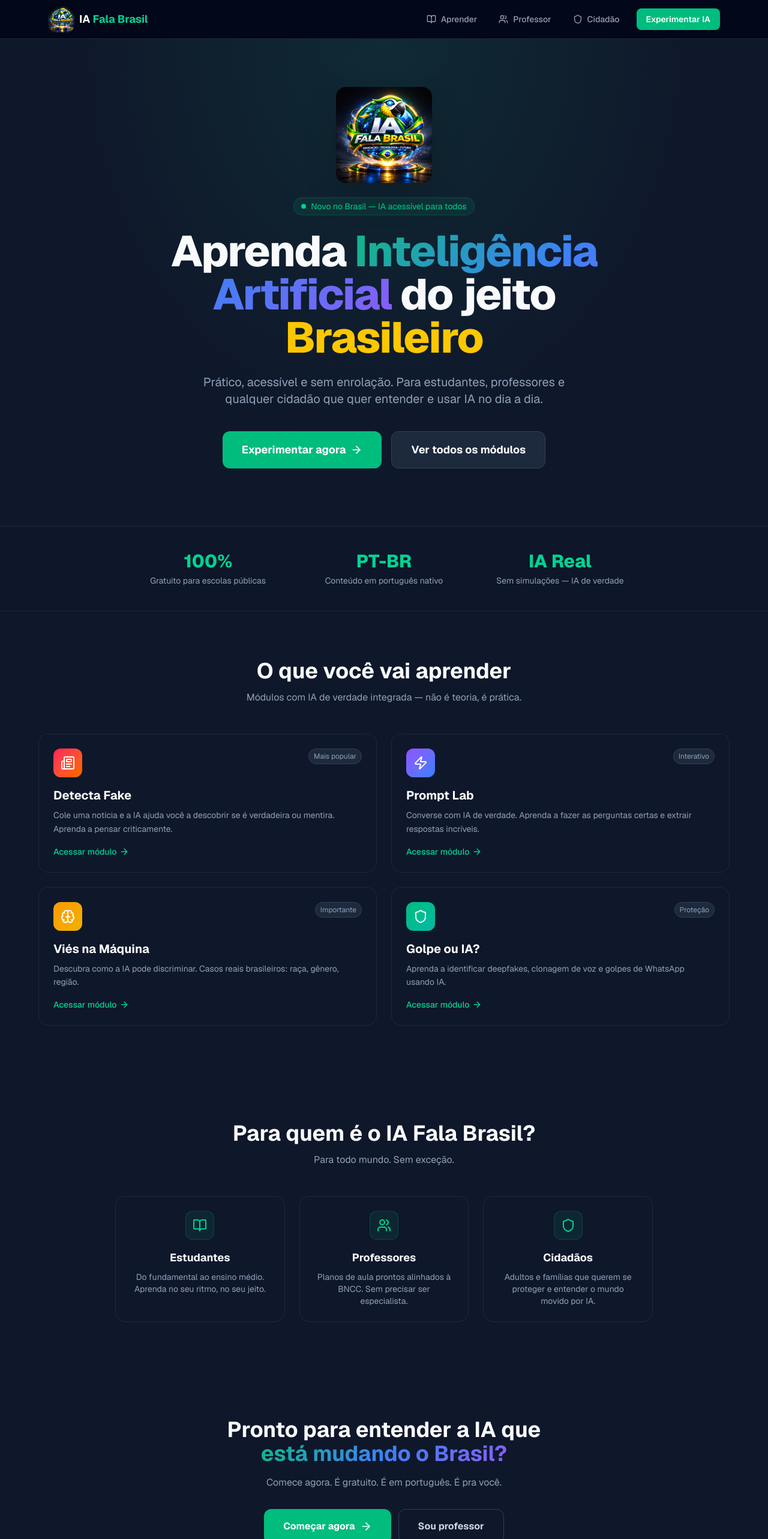
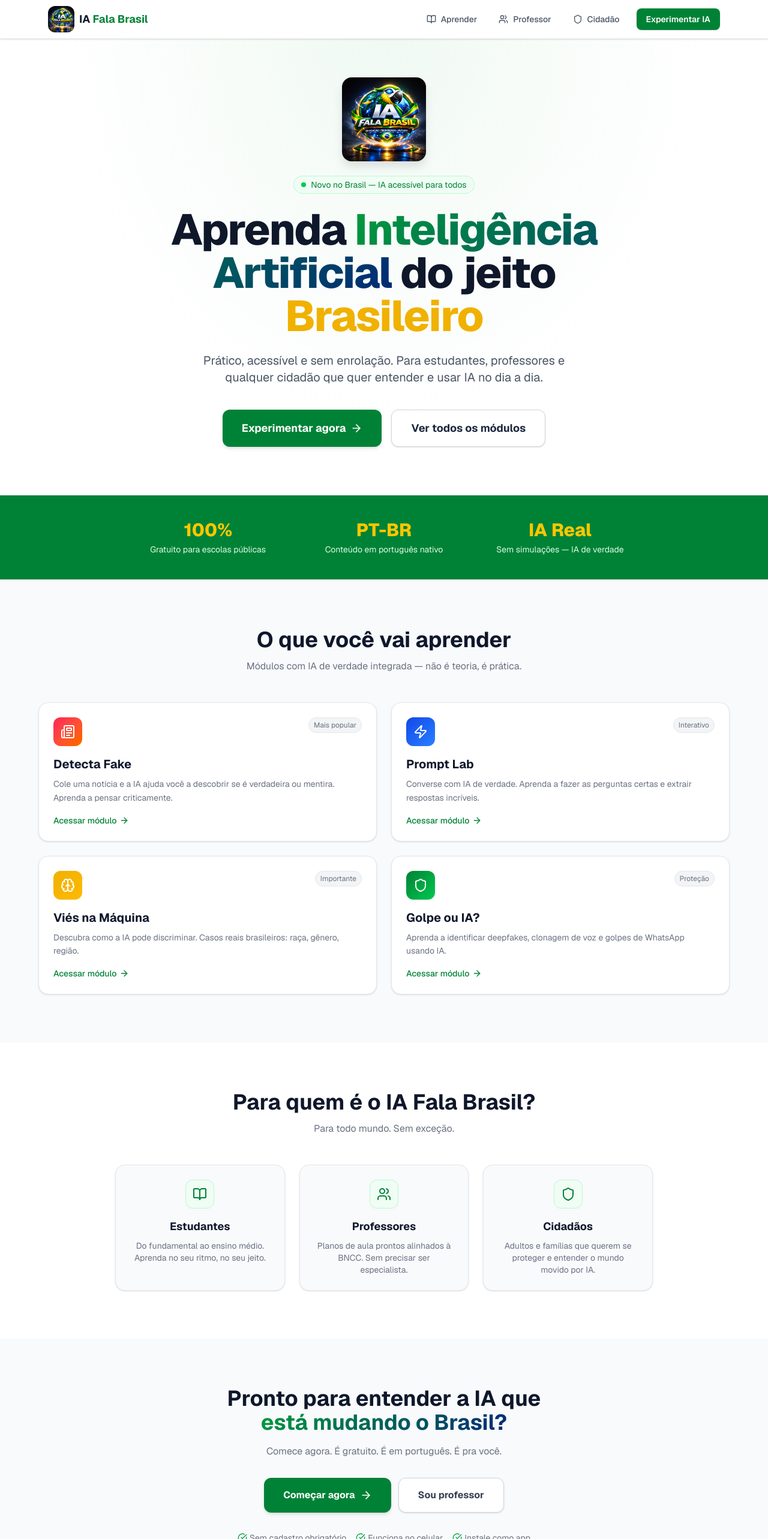
Before and after one commit to brasil-digital/ia-fala-brasil, a Next.js app: page / in a window 1280 px wide. Shown: the top 2566 px of the page at 60% size. Built offline with nearby package versions, Linux system fonts and the light colour scheme.

Commit message:
feat: tema claro com cores da bandeira brasileira (verde, amarelo, azul)

```diff
--- a/app/aprender/page.tsx
+++ b/app/aprender/page.tsx
@@ -7,7 +7,7 @@
     icon: Newspaper,
     color: "from-rose-500 to-orange-500",
     titulo: "Detecta Fake",
-    desc: "Cole uma notícia ou mensagem de WhatsApp e a IA analisa se é verdadeira, falsa ou precisar de verificação.",
+    desc: "Cole uma notícia ou mensagem de WhatsApp e a IA analisa se é verdadeira, falsa ou precisa de verificação.",
     tags: ["Pensamento crítico", "Desinformação", "BNCC"],
     tempo: "5-10 min",
     nivel: "Todos",
@@ -16,7 +16,7 @@
   {
     href: "/aprender/prompt-lab",
     icon: Zap,
-    color: "from-violet-500 to-blue-500",
+    color: "from-blue-700 to-blue-500",
     titulo: "Prompt Lab",
     desc: "Converse com IA de verdade. Aprenda a formular perguntas melhores e entenda como a IA responde.",
     tags: ["Engenharia de prompt", "IA generativa", "Prática"],
@@ -27,7 +27,7 @@
   {
     href: "/aprender/vies-na-maquina",
     icon: Brain,
-    color: "from-amber-500 to-yellow-500",
+    color: "from-yellow-500 to-amber-400",
     titulo: "Viés na Máquina",
     desc: "Entenda como a IA pode discriminar e reproduzir preconceitos. Casos reais com contexto brasileiro.",
     tags: ["Ética em IA", "Discriminação", "Direitos digitais"],
@@ -38,7 +38,7 @@
   {
     href: "#",
     icon: Brain,
-    color: "from-slate-600 to-slate-700",
+    color: "from-gray-400 to-gray-500",
     titulo: "Como a IA Aprende",
     desc: "Redes neurais, dados de treino e aprendizado de máquina explicados com exemplos do dia a dia brasileiro.",
     tags: ["Machine Learning", "Fundamentos"],
@@ -52,8 +52,8 @@
   return (
     <div className="max-w-5xl mx-auto px-4 py-16">
       <div className="mb-12">
-        <h1 className="text-4xl font-extrabold mb-3">Módulos de Aprendizado</h1>
-        <p className="text-slate-400 text-lg">
+        <h1 className="text-4xl font-extrabold mb-3 text-slate-900">Módulos de Aprendizado</h1>
+        <p className="text-gray-500 text-lg">
           Aprenda IA na prática. Cada módulo usa IA de verdade — não é simulação.
         </p>
       </div>
@@ -62,32 +62,30 @@
         {modulos.map(({ href, icon: Icon, color, titulo, desc, tags, tempo, nivel, disponivel }) => (
           <div key={titulo} className={`relative card-glow ${!disponivel ? "opacity-60" : ""}`}>
             {!disponivel && (
-              <div className="absolute top-4 right-4 z-10 flex items-center gap-1 text-xs bg-slate-700 text-slate-300 px-2 py-1 rounded-full">
+              <div className="absolute top-4 right-4 z-10 flex items-center gap-1 text-xs bg-gray-100 text-gray-500 px-2 py-1 rounded-full border border-gray-200">
                 <Lock className="w-3 h-3" /> Em breve
               </div>
             )}
             <Link href={disponivel ? href : "#"} className={!disponivel ? "pointer-events-none" : ""}>
-              <div className="h-full p-6 rounded-2xl bg-slate-900 border border-slate-800 hover:border-slate-700 flex flex-col gap-4">
+              <div className="h-full p-6 rounded-2xl bg-white border border-gray-200 flex flex-col gap-4 shadow-sm hover:shadow-md transition-shadow">
                 <div className={`w-12 h-12 rounded-xl bg-gradient-to-br ${color} flex items-center justify-center`}>
                   <Icon className="w-6 h-6 text-white" />
                 </div>
                 <div className="flex-1">
-                  <h2 className="text-xl font-bold mb-2">{titulo}</h2>
-                  <p className="text-slate-400 text-sm leading-relaxed mb-4">{desc}</p>
+                  <h2 className="text-xl font-bold mb-2 text-slate-900">{titulo}</h2>
+                  <p className="text-gray-500 text-sm leading-relaxed mb-4">{desc}</p>
                   <div className="flex flex-wrap gap-2">
                     {tags.map((tag) => (
-                      <span key={tag} className="text-xs px-2 py-1 rounded-full bg-slate-800 text-slate-400">
+                      <span key={tag} className="text-xs px-2 py-1 rounded-full bg-gray-100 text-gray-500 border border-gray-200">
                         {tag}
                       </span>
                     ))}
                   </div>
                 </div>
                 <div className="flex items-center justify-between text-sm">
-                  <div className="text-slate-500">
-                    ⏱ {tempo} · {nivel}
-                  </div>
+                  <div className="text-gray-400">⏱ {tempo} · {nivel}</div>
                   {disponivel && (
-                    <span className="flex items-center gap-1 text-emerald-400 font-medium">
+                    <span className="flex items-center gap-1 text-green-700 font-medium">
                       Acessar <ArrowRight className="w-4 h-4" />
                     </span>
                   )}
--- a/app/globals.css
+++ b/app/globals.css
@@ -1,8 +1,8 @@
 @import "tailwindcss";
 
 :root {
-  --background: #0f172a;
-  --foreground: #f8fafc;
+  --background: #f8fafc;
+  --foreground: #0f172a;
 }
 
 @theme inline {
@@ -18,18 +18,19 @@
   font-family: var(--font-geist-sans), system-ui, sans-serif;
 }
 
+/* Gradiente com cores do Brasil: verde → azul */
 .gradient-text {
-  background: linear-gradient(135deg, #10b981, #3b82f6, #8b5cf6);
+  background: linear-gradient(135deg, #009C3B, #002776);
   -webkit-background-clip: text;
   -webkit-text-fill-color: transparent;
   background-clip: text;
 }
 
 .card-glow {
-  transition: all 0.3s ease;
+  transition: all 0.25s ease;
 }
 
 .card-glow:hover {
-  box-shadow: 0 0 30px rgba(16, 185, 129, 0.15);
+  box-shadow: 0 8px 30px rgba(0, 156, 59, 0.12);
   transform: translateY(-2px);
 }
--- a/app/layout.tsx
+++ b/app/layout.tsx
@@ -11,7 +11,7 @@
   manifest: "/manifest.json",
   appleWebApp: {
     capable: true,
-    statusBarStyle: "black-translucent",
+    statusBarStyle: "default",
     title: "IA Fala Brasil",
   },
   openGraph: {
@@ -23,7 +23,7 @@
 };
 
 export const viewport: Viewport = {
-  themeColor: "#10b981",
+  themeColor: "#009C3B",
   width: "device-width",
   initialScale: 1,
   maximumScale: 1,
@@ -47,11 +47,11 @@
           }}
         />
       </head>
-      <body className="min-h-full flex flex-col bg-slate-950 text-slate-50">
+      <body className="min-h-full flex flex-col bg-slate-50 text-slate-900">
         <Navbar />
         <main className="flex-1">{children}</main>
-        <footer className="border-t border-slate-800 py-6 text-center text-slate-500 text-sm">
-          © 2026 IA Fala Brasil · Feito com 💚 para o povo brasileiro
+        <footer className="border-t border-gray-200 bg-white py-6 text-center text-gray-500 text-sm">
+          © 2026 IA Fala Brasil · Educação · Tecnologia · Futuro 🇧🇷
         </footer>
       </body>
     </html>
--- a/app/page.tsx
+++ b/app/page.tsx
@@ -14,7 +14,7 @@
   {
     href: "/aprender/prompt-lab",
     icon: Zap,
-    color: "from-violet-500 to-blue-500",
+    color: "from-blue-700 to-blue-500",
     badge: "Interativo",
     title: "Prompt Lab",
     desc: "Converse com IA de verdade. Aprenda a fazer as perguntas certas e extrair respostas incríveis.",
@@ -22,7 +22,7 @@
   {
     href: "/aprender/vies-na-maquina",
     icon: Brain,
-    color: "from-amber-500 to-yellow-500",
+    color: "from-yellow-500 to-amber-400",
     badge: "Importante",
     title: "Viés na Máquina",
     desc: "Descubra como a IA pode discriminar. Casos reais brasileiros: raça, gênero, região.",
@@ -30,7 +30,7 @@
   {
     href: "/cidadao",
     icon: Shield,
-    color: "from-emerald-500 to-teal-500",
+    color: "from-green-700 to-green-500",
     badge: "Proteção",
     title: "Golpe ou IA?",
     desc: "Aprenda a identificar deepfakes, clonagem de voz e golpes de WhatsApp usando IA.",
@@ -54,42 +54,42 @@
     <div className="flex flex-col">
 
       {/* Hero */}
-      <section className="relative overflow-hidden px-4 pt-20 pb-24 text-center">
-        <div className="absolute inset-0 bg-[radial-gradient(ellipse_at_top,rgba(16,185,129,0.12),transparent_60%)] pointer-events-none" />
+      <section className="relative overflow-hidden px-4 pt-16 pb-20 text-center bg-white">
+        <div className="absolute inset-0 bg-[radial-gradient(ellipse_at_top,rgba(0,156,59,0.06),transparent_60%)] pointer-events-none" />
         <div className="relative max-w-4xl mx-auto">
           <div className="flex justify-center mb-6">
             <Image
               src="/logo.png"
               alt="IA Fala Brasil"
-              width={160}
-              height={160}
-              className="rounded-2xl drop-shadow-2xl"
+              width={140}
+              height={140}
+              className="rounded-2xl drop-shadow-xl"
               priority
             />
           </div>
-          <div className="inline-flex items-center gap-2 px-3 py-1 rounded-full bg-emerald-500/10 border border-emerald-500/20 text-emerald-400 text-sm mb-6">
-            <span className="w-2 h-2 rounded-full bg-emerald-400 animate-pulse" />
+          <div className="inline-flex items-center gap-2 px-3 py-1 rounded-full bg-green-50 border border-green-200 text-green-700 text-sm mb-6">
+            <span className="w-2 h-2 rounded-full bg-green-500 animate-pulse" />
             Novo no Brasil — IA acessível para todos
           </div>
-          <h1 className="text-5xl md:text-7xl font-extrabold tracking-tight mb-6">
+          <h1 className="text-5xl md:text-7xl font-extrabold tracking-tight mb-6 text-slate-900">
             Aprenda{" "}
             <span className="gradient-text">Inteligência<br />Artificial</span>{" "}
-            do jeito <span className="text-yellow-400">Brasileiro</span>
+            do jeito <span className="text-yellow-500">Brasileiro</span>
           </h1>
-          <p className="text-xl text-slate-400 max-w-2xl mx-auto mb-10">
+          <p className="text-xl text-gray-600 max-w-2xl mx-auto mb-10">
             Prático, acessível e sem enrolação. Para estudantes, professores e qualquer cidadão
             que quer entender e usar IA no dia a dia.
           </p>
           <div className="flex flex-col sm:flex-row gap-4 justify-center">
             <Link
               href="/aprender/prompt-lab"
-              className="px-8 py-4 rounded-xl bg-emerald-500 text-white font-bold text-lg hover:bg-emerald-400 transition-all hover:scale-105 flex items-center justify-center gap-2"
+              className="px-8 py-4 rounded-xl bg-green-700 text-white font-bold text-lg hover:bg-green-600 transition-all hover:scale-105 flex items-center justify-center gap-2 shadow-md"
             >
               Experimentar agora <ArrowRight className="w-5 h-5" />
             </Link>
             <Link
               href="/aprender"
-              className="px-8 py-4 rounded-xl bg-slate-800 text-white font-bold text-lg hover:bg-slate-700 transition-colors border border-slate-700"
+              className="px-8 py-4 rounded-xl bg-white text-slate-800 font-bold text-lg hover:bg-gray-50 transition-colors border border-gray-300 shadow-sm"
             >
               Ver todos os módulos
             </Link>
@@ -98,41 +98,41 @@
       </section>
 
       {/* Stats */}
-      <section className="border-y border-slate-800 bg-slate-900/50 py-10">
+      <section className="border-y border-gray-200 bg-green-700 py-10">
         <div className="max-w-4xl mx-auto px-4 grid grid-cols-3 gap-4 text-center">
           {stats.map(({ value, label }) => (
             <div key={label}>
-              <div className="text-2xl md:text-3xl font-extrabold text-emerald-400">{value}</div>
-              <div className="text-sm text-slate-400 mt-1">{label}</div>
+              <div className="text-2xl md:text-3xl font-extrabold text-yellow-400">{value}</div>
+              <div className="text-sm text-green-100 mt-1">{label}</div>
             </div>
           ))}
         </div>
       </section>
 
       {/* Modules */}
-      <section className="py-20 px-4">
+      <section className="py-20 px-4 bg-slate-50">
         <div className="max-w-6xl mx-auto">
           <div className="text-center mb-12">
-            <h2 className="text-3xl md:text-4xl font-bold mb-3">O que você vai aprender</h2>
-            <p className="text-slate-400">Módulos com IA de verdade integrada — não é teoria, é prática.</p>
+            <h2 className="text-3xl md:text-4xl font-bold mb-3 text-slate-900">O que você vai aprender</h2>
+            <p className="text-gray-500">Módulos com IA de verdade integrada — não é teoria, é prática.</p>
           </div>
           <div className="grid md:grid-cols-2 gap-6">
             {modules.map(({ href, icon: Icon, color, badge, title, desc }) => (
               <Link key={href} href={href} className="group card-glow">
-                <div className="h-full p-6 rounded-2xl bg-slate-900 border border-slate-800 hover:border-slate-700 flex flex-col gap-4">
+                <div className="h-full p-6 rounded-2xl bg-white border border-gray-200 flex flex-col gap-4 shadow-sm">
                   <div className="flex items-start justify-between">
                     <div className={`w-12 h-12 rounded-xl bg-gradient-to-br ${color} flex items-center justify-center`}>
                       <Icon className="w-6 h-6 text-white" />
                     </div>
-                    <span className="text-xs px-2 py-1 rounded-full bg-slate-800 text-slate-400 border border-slate-700">
+                    <span className="text-xs px-2 py-1 rounded-full bg-gray-100 text-gray-500 border border-gray-200">
                       {badge}
                     </span>
                   </div>
                   <div>
-                    <h3 className="text-xl font-bold text-white mb-2">{title}</h3>
-                    <p className="text-slate-400 text-sm leading-relaxed">{desc}</p>
+                    <h3 className="text-xl font-bold text-slate-900 mb-2">{title}</h3>
+                    <p className="text-gray-500 text-sm leading-relaxed">{desc}</p>
                   </div>
-                  <div className="mt-auto flex items-center gap-1 text-emerald-400 text-sm font-medium">
+                  <div className="mt-auto flex items-center gap-1 text-green-700 text-sm font-medium">
                     Acessar módulo <ArrowRight className="w-4 h-4 group-hover:translate-x-1 transition-transform" />
                   </div>
                 </div>
@@ -143,18 +143,18 @@
       </section>
 
       {/* For who */}
-      <section className="py-20 px-4 bg-slate-900/40">
+      <section className="py-20 px-4 bg-white">
         <div className="max-w-4xl mx-auto text-center">
-          <h2 className="text-3xl md:text-4xl font-bold mb-3">Para quem é o IA Fala Brasil?</h2>
-          <p className="text-slate-400 mb-12">Para todo mundo. Sem exceção.</p>
+          <h2 className="text-3xl md:text-4xl font-bold mb-3 text-slate-900">Para quem é o IA Fala Brasil?</h2>
+          <p className="text-gray-500 mb-12">Para todo mundo. Sem exceção.</p>
           <div className="grid md:grid-cols-3 gap-6">
             {forWho.map(({ icon: Icon, title, desc }) => (
-              <div key={title} className="p-6 rounded-2xl bg-slate-900 border border-slate-800 text-center">
-                <div className="w-12 h-12 rounded-xl bg-emerald-500/10 border border-emerald-500/20 flex items-center justify-center mx-auto mb-4">
-                  <Icon className="w-6 h-6 text-emerald-400" />
+              <div key={title} className="p-6 rounded-2xl bg-slate-50 border border-gray-200 text-center shadow-sm">
+                <div className="w-12 h-12 rounded-xl bg-green-50 border border-green-200 flex items-center justify-center mx-auto mb-4">
+                  <Icon className="w-6 h-6 text-green-700" />
                 </div>
-                <h3 className="font-bold text-lg mb-2">{title}</h3>
-                <p className="text-slate-400 text-sm">{desc}</p>
+                <h3 className="font-bold text-lg mb-2 text-slate-900">{title}</h3>
+                <p className="text-gray-500 text-sm">{desc}</p>
               </div>
             ))}
           </div>
@@ -162,28 +162,28 @@
       </section>
 
       {/* CTA */}
-      <section className="py-20 px-4 text-center">
+      <section className="py-20 px-4 text-center bg-slate-50">
         <div className="max-w-2xl mx-auto">
-          <h2 className="text-3xl md:text-4xl font-bold mb-4">
+          <h2 className="text-3xl md:text-4xl font-bold mb-4 text-slate-900">
             Pronto para entender a IA que<br />
             <span className="gradient-text">está mudando o Brasil?</span>
           </h2>
-          <p className="text-slate-400 mb-8">Comece agora. É gratuito. É em português. É pra você.</p>
+          <p className="text-gray-500 mb-8">Comece agora. É gratuito. É em português. É pra você.</p>
           <div className="flex flex-col sm:flex-row gap-3 justify-center">
             <Link
               href="/aprender/prompt-lab"
-              className="px-8 py-4 rounded-xl bg-emerald-500 text-white font-bold hover:bg-emerald-400 transition-all hover:scale-105 flex items-center justify-center gap-2"
+              className="px-8 py-4 rounded-xl bg-green-700 text-white font-bold hover:bg-green-600 transition-all hover:scale-105 flex items-center justify-center gap-2 shadow-md"
             >
               Começar agora <ArrowRight className="w-5 h-5" />
             </Link>
-            <Link href="/professor" className="px-8 py-4 rounded-xl border border-slate-700 text-slate-300 font-bold hover:border-slate-600 hover:text-white transition-colors">
+            <Link href="/professor" className="px-8 py-4 rounded-xl border border-gray-300 text-gray-700 font-bold hover:bg-gray-100 transition-colors bg-white shadow-sm">
               Sou professor
             </Link>
           </div>
-          <div className="mt-8 flex flex-wrap items-center justify-center gap-4 text-sm text-slate-500">
+          <div className="mt-8 flex flex-wrap items-center justify-center gap-4 text-sm text-gray-500">
             {["Sem cadastro obrigatório", "Funciona no celular", "Instale como app"].map((t) => (
               <span key={t} className="flex items-center gap-1">
-                <CheckCircle className="w-4 h-4 text-emerald-500" /> {t}
+                <CheckCircle className="w-4 h-4 text-green-600" /> {t}
               </span>
             ))}
           </div>
--- a/components/Navbar.tsx
+++ b/components/Navbar.tsx
@@ -18,8 +18,9 @@
   const [open, setOpen] = useState(false);
 
   return (
-    <nav className="sticky top-0 z-50 border-b border-slate-800 bg-slate-950/90 backdrop-blur-md">
+    <nav className="sticky top-0 z-50 border-b border-gray-200 bg-white/95 backdrop-blur-md shadow-sm">
       <div className="max-w-6xl mx-auto px-4 h-16 flex items-center justify-between">
+
         {/* Logo */}
         <Link href="/" className="flex items-center gap-2">
           <Image
@@ -30,7 +31,9 @@
             className="rounded-xl object-cover"
             priority
           />
-          <span className="font-bold text-lg text-white">IA <span className="text-emerald-400">Fala Brasil</span></span>
+          <span className="font-bold text-lg text-slate-900">
+            IA <span className="text-green-700">Fala Brasil</span>
+          </span>
         </Link>
 
         {/* Desktop links */}
@@ -42,8 +45,8 @@
               className={clsx(
                 "flex items-center gap-2 px-4 py-2 rounded-lg text-sm font-medium transition-colors",
                 pathname.startsWith(href)
-                  ? "bg-emerald-500/20 text-emerald-400"
-                  : "text-slate-400 hover:text-white hover:bg-slate-800"
+                  ? "bg-green-50 text-green-700 border border-green-200"
+                  : "text-gray-600 hover:text-gray-900 hover:bg-gray-100"
               )}
             >
               <Icon className="w-4 h-4" />
@@ -52,7 +55,7 @@
           ))}
           <Link
             href="/aprender/prompt-lab"
-            className="ml-2 px-4 py-2 rounded-lg bg-emerald-500 text-white text-sm font-semibold hover:bg-emerald-400 transition-colors"
+            className="ml-2 px-4 py-2 rounded-lg bg-green-700 text-white text-sm font-semibold hover:bg-green-600 transition-colors shadow-sm"
           >
             Experimentar IA
           </Link>
@@ -60,7 +63,7 @@
 
         {/* Mobile toggle */}
         <button
-          className="md:hidden p-2 text-slate-400 hover:text-white"
+          className="md:hidden p-2 text-gray-500 hover:text-gray-900 hover:bg-gray-100 rounded-lg"
           onClick={() => setOpen(!open)}
         >
           {open ? <X className="w-5 h-5" /> : <Menu className="w-5 h-5" />}
@@ -69,7 +72,7 @@
 
       {/* Mobile menu */}
       {open && (
-        <div className="md:hidden border-t border-slate-800 bg-slate-950 px-4 py-3 flex flex-col gap-1">
+        <div className="md:hidden border-t border-gray-200 bg-white px-4 py-3 flex flex-col gap-1">
           {links.map(({ href, label, icon: Icon }) => (
             <Link
               key={href}
@@ -78,8 +81,8 @@
               className={clsx(
                 "flex items-center gap-3 px-4 py-3 rounded-lg text-sm font-medium",
                 pathname.startsWith(href)
-                  ? "bg-emerald-500/20 text-emerald-400"
-                  : "text-slate-400 hover:text-white hover:bg-slate-800"
+                  ? "bg-green-50 text-green-700"
+                  : "text-gray-600 hover:text-gray-900 hover:bg-gray-100"
               )}
             >
               <Icon className="w-4 h-4" />
@@ -89,7 +92,7 @@
           <Link
             href="/aprender/prompt-lab"
             onClick={() => setOpen(false)}
-            className="mt-2 px-4 py-3 rounded-lg bg-emerald-500 text-white text-sm font-semibold text-center"
+            className="mt-2 px-4 py-3 rounded-lg bg-green-700 text-white text-sm font-semibold text-center"
           >
             Experimentar IA
           </Link>
```
Also changed, not shown: app/aprender/detecta-fake/page.tsx (+23 -32 lines), app/aprender/prompt-lab/page.tsx (+19 -20 lines), app/aprender/vies-na-maquina/page.tsx (+18 -18 lines), app/cidadao/page.tsx (+23 -26 lines).
